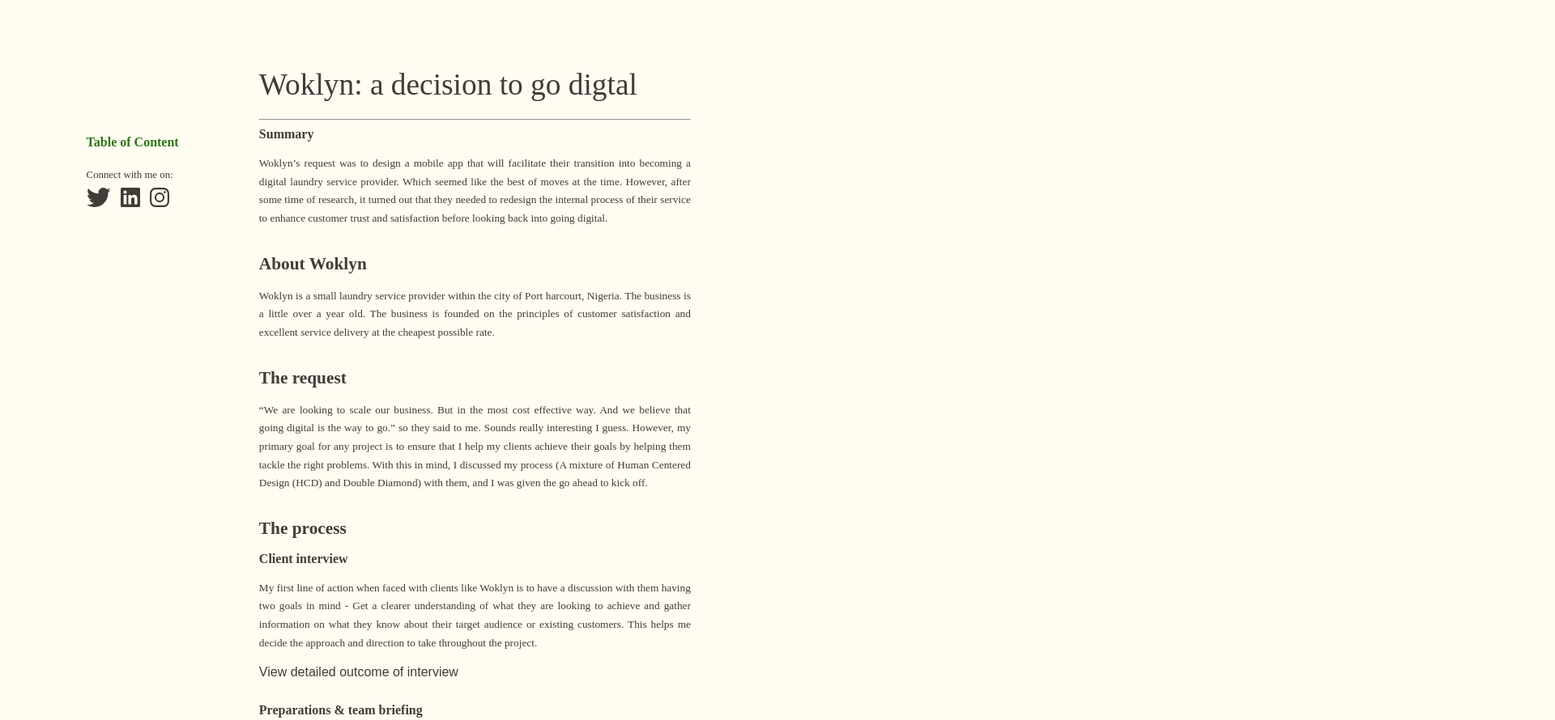
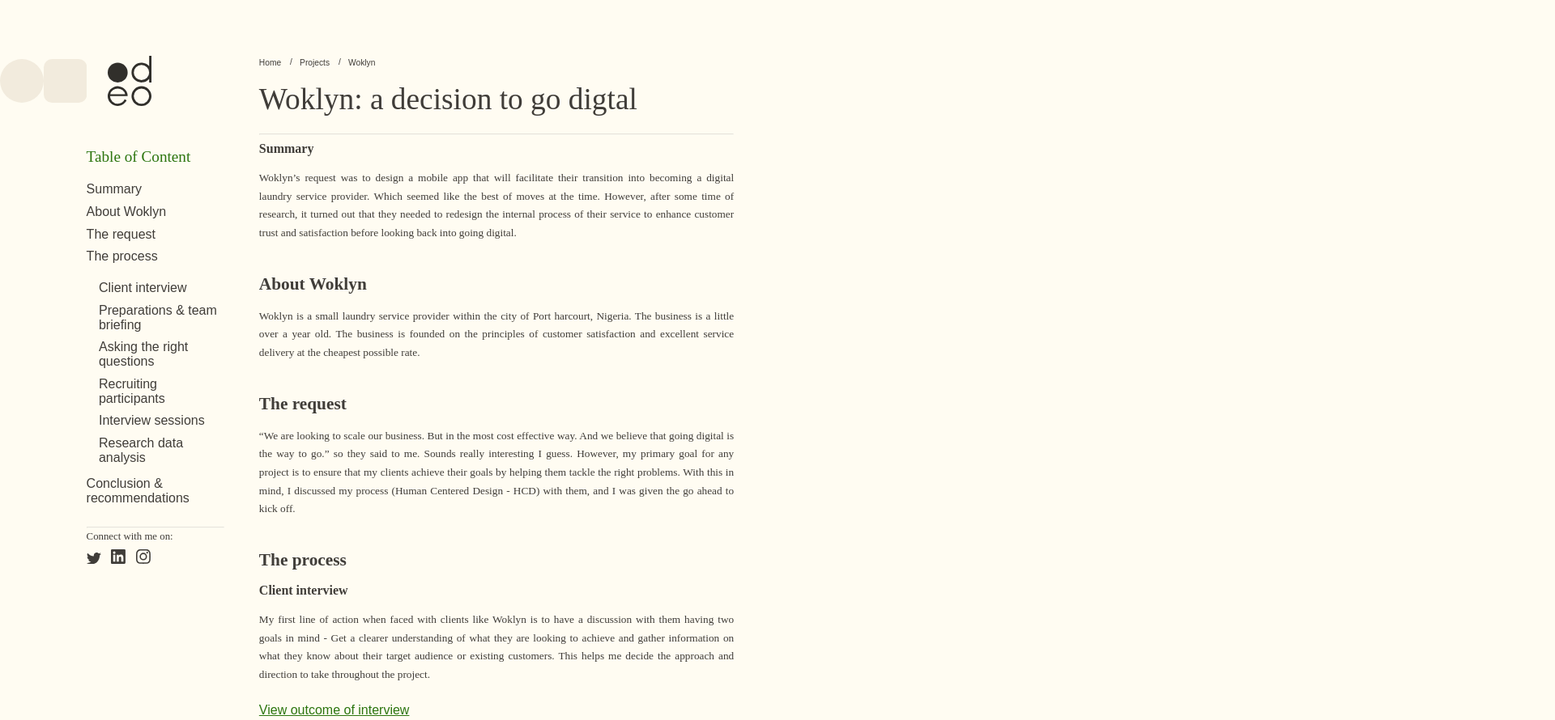
Before and after one commit to Muz2258/portfolio, a plain HTML site: page projects_woklyn.html in a window 1280 px wide. Shown: the top 890 px of the page at 81% size, 1920 px wide, since content can reach past the window. Drawn offline with Linux system fonts and the light colour scheme; a web font is replaced by a local one.

Commit message:
Added some images and updated both html and css.

```diff
--- a/projects_woklyn.html
+++ b/projects_woklyn.html
@@ -9,10 +9,32 @@
     <title>Document</title>
 </head>
 <body>
+    <div class="identity">
+        <div id="pattern"></div>
+        <img id="logo-mark" src="Elements/Logo_mark.svg" alt="Designs by emamuzo okerri - Logo">
+    </div>
     <div class="leftPane">
         <h3>Table of Content</h3>
-        <div id="TOC"></div>
+        <div id="TOC">
+            <ul class="root">
+                <li class="active"><a href="#summary">Summary</a></li>
+                <li><a href="#About">About Woklyn</a></li>
+                <li><a href="#Request">The request</a></li>
+                <li><a href="#process">The process</a>
+                    <ul class="level-1">
+                        <li><a href="#client-interview">Client interview</a></li>
+                        <li><a href="#preparations">Preparations & team briefing</a></li>
+                        <li><a href="#questionnaire">Asking the right questions</a></li>
+                        <li><a href="#participants">Recruiting participants</a></li>
+                        <li><a href="#interviews">Interview sessions</a></li>
+                        <li><a href="#analysis">Research data analysis</a></li>
+                    </ul>
+                </li>
+                <li><a href="#conclusions">Conclusion & recommendations</a></li>
+            </ul>
+        </div>
         <div id="socialConnect">
+            <hr>
             <p>Connect with me on:</p>
             <div id="mediaIcon">
                 <a href="" class="icon">
@@ -29,22 +51,27 @@
     </div>
 
     <div class="mainContentArea">
+        <ul class="breadcrumbs">
+            <li><a href="index.html">Home</a></li>
+            <li><a href="index.html#projects">Projects</a></li>
+            <li>Woklyn</li>
+        </ul>
         <article id="article">
             <h1>Woklyn: a decision to go digtal</h1>
             <hr>
-            <h3 slot="h-1">Summary</h3>
+            <h3 id="summary">Summary</h3>
             <p>Woklyn’s request was to design a mobile app that will facilitate their transition into becoming a digital laundry service provider. Which seemed like the best of moves at the time. However, after some time of research, it turned out that they needed to redesign the internal process of their service to enhance customer trust and satisfaction before looking back into going digital.</p>
 
-            <h2 slot="h-2">About Woklyn</h2>
+            <h2 id="About">About Woklyn</h2>
             <p>Woklyn is a small laundry service provider within the city of Port harcourt, Nigeria. The business is a little over a year old. The business is founded on the principles of customer satisfaction and excellent service delivery at the cheapest possible rate.</p>
 
-            <h2 slot="h-3">The request</h2>
-            <p>“We are looking to scale our business. But in the most cost effective way. And we believe that going digital is the way to go.” so they said to me. Sounds really interesting I guess. However, my primary goal for any project is to ensure that I help my clients achieve their goals by helping them tackle the right problems. With this in mind, I discussed my process (A mixture of Human Centered Design (HCD) and Double Diamond) with them, and I was given the go ahead to kick off.</p>
+            <h2 id="Request">The request</h2>
+            <p>“We are looking to scale our business. But in the most cost effective way. And we believe that going digital is the way to go.” so they said to me. Sounds really interesting I guess. However, my primary goal for any project is to ensure that my clients achieve their goals by helping them tackle the right problems. With this in mind, I discussed my process (Human Centered Design - HCD) with them, and I was given the go ahead to kick off.</p>
 
-            <h2 slot="h-3">The process</h2>
-            <h3 slot="sh-3-1">Client interview</h3>
+            <h2 id="process">The process</h2>
+            <h3 id="client-interview">Client interview</h3>
             <p>My first line of action when faced with clients like Woklyn is to have a discussion with them having two goals in mind - Get a clearer understanding of what they are looking to achieve and gather information on what they know about their target audience or existing customers. This helps me decide the approach and direction to take throughout the project.</p>
-            <a href="" class="expansion">View detailed outcome of interview</a>
+            <a href="#interviewOutcome" class="expansion">View outcome of interview</a>
 
             <div class="expansionLayer" id="interviewOutcome">
                 <h2>Client interview outcome</h2>
@@ -62,31 +89,56 @@
                 </ul>
             </div>
 
-            <h3>Preparations & team briefing</h3>
+            <h3 id="preparations">Preparations & team briefing</h3>
             <p>I had the privilege of having two design research interns work with me on this project. To kick-off the project a briefing on the project was sent to the interns with 1 week to study and prepare for our 3 month long research adventure.</p>
 
-            <h3>Asking the right questions</h3>
+            <h3 id="questionnaire">Asking the right questions</h3>
             <p>Leading the team, I facilitated brainstorming sessions based on the combination of a variant of the 10-for-10 brainstorming technique (something I learnt from AJ&Smart) and mind mapping. We had the sessions over the internet using miro and google docs to prepare the final questionnaire. <br><br>
             The goal was to come up with questions that would spark up a conversation around topics relevant to laundry and laundry service providers so we could dig deep into the minds of customers.</p>
             <a href="" class="expansion">View questionnaire</a>
             <div class="expansionLayer" id="questionnaire"></div>
 
-            <img src="Elements/Images/Articles/Qestionnaire miro 2.png" alt="" class="split-2">
-            <img src="Elements/Images/Articles/Qestionnaire miro 1.png" alt="" class="split-2">
-            <br>
+            <img src="Elements/Images/Articles/Qestionnaire miro 2.png" alt="Image of miro board during preparation of questionnaire" class="full-width">
+            <figcaption>Image of miro board during preparation of questionnaire</figcaption>
+            <img src="Elements/Images/Articles/Qestionnaire miro 1.png" alt="Image of miro board with selected questions for questionnaire" class="full-width">
+            <figcaption>Image of miro board with selected questions for questionnaire</figcaption>
 
-            <h3>The analysis</h3>
+            <h3 id="participants">Recruiting participants</h3>
+            <p>We took advantage of our network of friends, selecting the ones that meet the criteria for a typical customer of a laundry service provider in Nigeria. We all sent messages to each of our contacts that fit the criteria. The plan was to get at least 10 participants but ended up getting 8 people to agree to the interviews out of which only 6 turned up.</p>
+
+            <h3 id="interviews">Interview sessions</h3>
+            <p>Based on certain requests by the participant we had 3 of the 6 sessions on whatsapp while the rest was done using zoom.</p>
+
+            <h3 id="data analysis">Research data analysis</h3>
             <p>After transcribing each of the 6 recordings and collating our notes, I led the team through the analysis process. The analysis method used here was Thematic analysis. <br><br>
             With the help of google docs and miro, we collaboratively and remotely pulled out striking information regarding the experiences, expectations, frustrations and motivations from the documents grouping them into themes. At the end of the analysis, we spotted 7 themes/patterns which centered around behavioral patterns and emotional response to laundry activities and laundry service providers. Out of these 7 themes we were able to make out 5 personas.</p>
             <a href="" class="expansion">View personas</a>
             <a href="" class="expansion">View customer journey maps</a>
 
-            <h2>Conclusion & recommendations</h2>
+            <img src="Elements/Images/Articles/Thematic analysis 1.png" alt="Image of miro board during research data analysis (a)" class="full-width">
+            <figcaption>Image of miro board during research data analysis (a)</figcaption>
+
+            <img src="Elements/Images/Articles/Thematic analysis 2.png" alt="Image of miro board during research data analysis (b)" class="full-width">
+            <figcaption>Image of miro board during research data analysis (b)</figcaption>
+
+            <h2 id="conclusions">Conclusion & recommendations</h2>
             <p>"You can't build a great building on a weak foundation. You must have a solid foundation if you're going to have a strong superstructure." - Gordon B. Hinckley. <br><br>
-            Judging from the insights gathered from the study - Click to view insights - we proposed a closer look and possible redesign of their existing service delivery system which forms the foundations of the business. Before going ahead to design a digital version that would serve customers in a unique and satisfying way.</p>
+            Judging from the insights gathered from the study - <a href="" class="expansion" id="insights">Click to view insights</a>  - we proposed a closer look and redesign of their existing service delivery system which forms the foundations of the business, before going ahead to design a digital version that would serve customers in a unique and satisfying way.</p>
         </article>
     </div>
 
     <div class="otherProjects"></div>
+
+    <!-- <script type="text/javascript">
+        const tocHeadings = document.querySelectorAll('.root li');
+        const tocLevel1 = document.querySelectorAll('.level-1 li');
+
+        tocHeadings.forEach(li => {
+            li.addEventListener('click', () => {
+                li.classList.remove('active');
+                li.classList.add('active');
+            })
+        })
+    </script> -->
 </body>
 </html>
--- a/style_main.css
+++ b/style_main.css
@@ -371,7 +371,7 @@ header {
 
 .projectLink p {
     display: inline-block;
-    font-size: 1rem;
+    font-size: 1.2rem;
     line-height: 1vw;
     padding-right: 2px;
     color: #2C750F;
--- a/style_projects.css
+++ b/style_projects.css
@@ -6,6 +6,11 @@
     padding: 0;
     color: #403D39;
     box-sizing: border-box;
+}
+
+html {
+    scroll-behavior: smooth;
+    scroll-padding-top: 24vh;
 }
 
 body {
@@ -19,6 +24,11 @@ a {
     text-decoration: none;
 }
 
+hr {
+    color: #403D39;
+    opacity: 25%;
+}
+
 /* Left pane styling */
 
 .leftPane {
@@ -26,7 +36,7 @@ a {
     display: block;
     width: 16.6667vw;
     height: auto;
-    top: 20.832vh;
+    top: 22.832vh;
     left: 8.33vw;
     padding-right: 3.34vw;
 }
@@ -34,7 +44,8 @@ a {
 .leftPane h3 {
     font-family: realist;
     color: #2C750F;
-    font-size: 1.25vw;
+    font-weight: 400;
+    font-size: 1.2rem;
 }
 
 #socialConnect {
@@ -49,9 +60,9 @@ a {
     font-size: 0.8rem;
 }
 
-.icon {
+.icon svg{
     margin-right: 0.64vw;
-    width: 0.86vw;
+    width: 1.4vw;
     height: auto;
 }
 
@@ -59,12 +70,96 @@ a {
     fill: #C14953;
 }
 
+/* logo styling */
+
+.identity {
+    position: fixed;
+    width: 16.667vw;
+    top: 8.33vh;
+    display: grid;
+    grid-template-columns: repeat(2, 50%);
+}
+
+#pattern {
+    grid-column: 1/2;
+    height: 8.33vh;
+    background: transparent url("Elements/Shape_pattern.svg") no-repeat;
+    background-size: contain;
+    background-position-y: center;
+    align-self: center;
+}
+
+#logo-mark {
+    grid-column: 2/3;
+    height: 7.8vh;
+    width: auto;
+    justify-self: center;
+    align-self: center;
+}
+
+/* Table of content styling */
+
+#TOC {
+    display: block;
+    margin: 1rem 0;
+}
+
+ul.root {
+    list-style-type: none;
+    font-family: realist;
+    font-size: 1rem;
+    font-weight: 400;
+}
+
+ul.root li {
+    padding: 0.6vh 0;
+}
+
+ul.level-1 {
+    list-style-type: none;
+    font-family: realist;
+    font-size: 1rem;
+    font-weight: 300;
+    padding-left: 1.2vw;
+    margin-top: 1rem;
+}
+
+ul.level-1 li {
+    padding: 0.6vh 0;
+}
+
+/* ul.root > .active a, ul.level-1 > .active a {
+    color: #C14953;
+} */
+
 
 /* Main content area styling */
 
 .mainContentArea {
-    grid-column: 4/span 5;
+    grid-column: 4/span 6;
     margin-top: 8.33vh;
+    margin-bottom: 8.33vw;
+    padding-right: 4.165vw;
+}
+
+ul.breadcrumbs {
+    padding-right: 0.6vw;
+}
+
+ul.breadcrumbs li {
+    display: inline;
+    font-weight: 200;
+    font-size: 0.8vw;
+}
+
+ul.breadcrumbs li+li:before {
+    padding: 0.5vw;
+    color: #403D39;
+    content: "/\00a0";
+}
+
+ul.breadcrumbs a:hover {
+    color: #C14953;
 }
 
 .summary {
@@ -103,14 +198,56 @@ a {
     line-height: 1.77vw;
     text-align: justify;
     padding-top: 0.625vw;
-    padding-bottom: 1.25vw;
+    padding-bottom: 1.8vw;
 }
 
 .expansion {
     display: block;
     margin-bottom: 1.6vw;
+    text-decoration: underline;
+    color: #2C750F;
+}
+
+.expansion:hover {
+    color: #C14953;
+}
+
+#insights {
+    display: inline-block;
+    margin: 0;
 }
 
 .expansionLayer {
     display: none;
 }
+
+.full-width {
+    position: relative;
+    width: 100%;
+    height: auto;
+    align-self: center;
+    margin-top: 1.6vw;
+}
+
+.split-2 {
+    position: relative;
+    width: 50%;
+    height: auto;
+    align-self: center;
+    align-items: center;
+    margin-top: 1.6vw;
+}
+
+.split-2 img {
+    width: 100%;
+}
+
+figcaption {
+    font-family: century-gothic;
+    font-weight: 100;
+    align-self: center;
+    margin-bottom: 1.6vw;
+    margin-top: 0.8vw;
+    text-align: center;
+    color: #2C750F;
+}
```
Also changed, not shown: index.html (+1 -1 lines), Elements/Images/Articles/Transcript 1.png (added), Elements/Images/Articles/Transcript 2.png (added).
